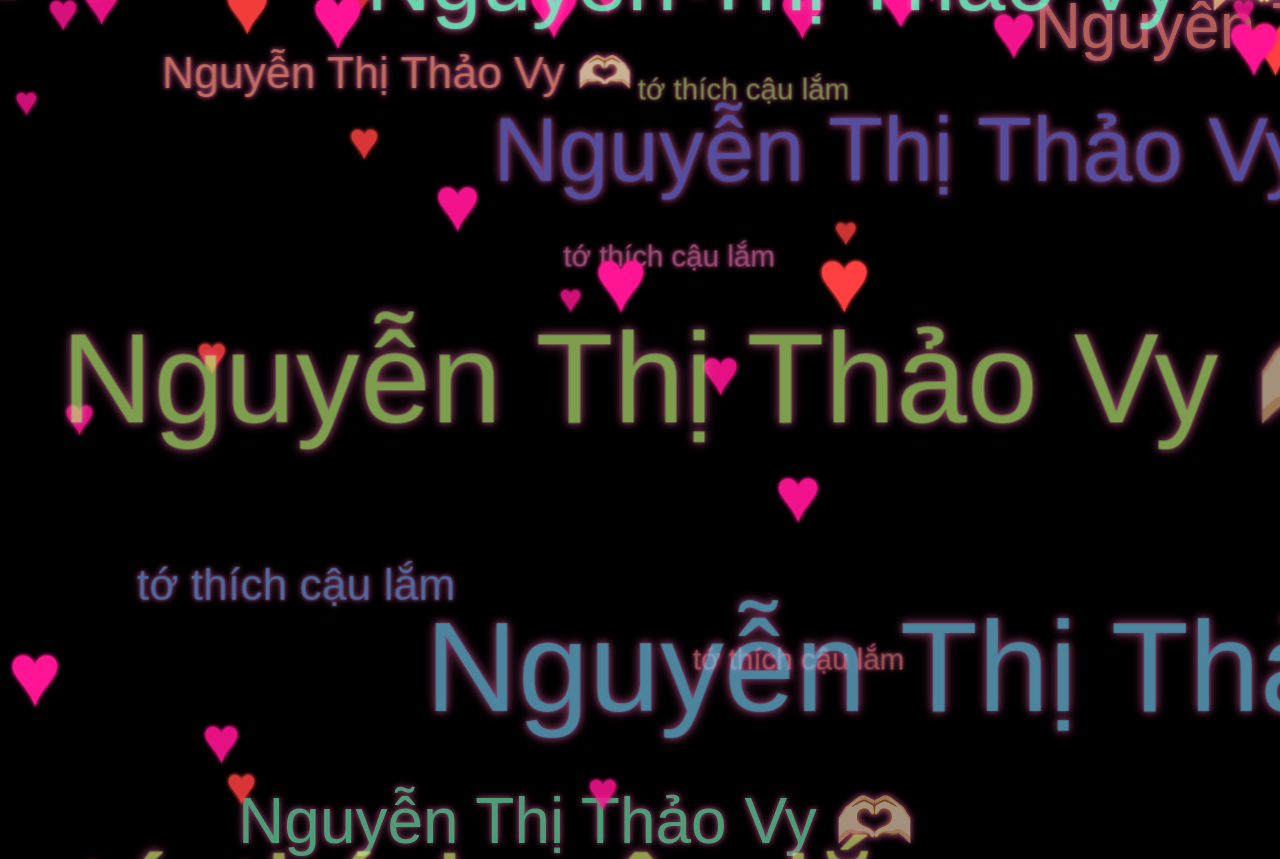
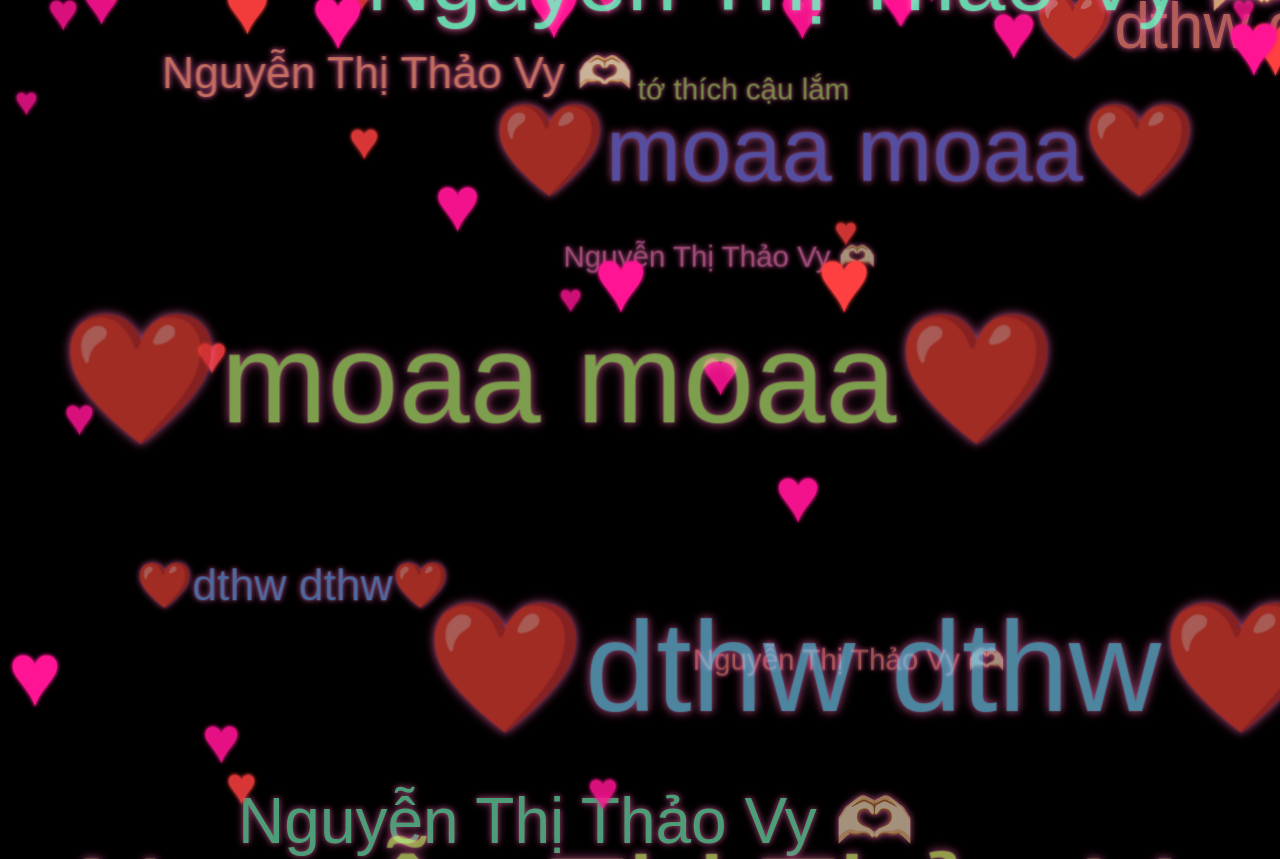
Before and after one commit to loveu04/love15, a plain HTML site: page index.html in a window 1280 px wide. Shown: the top 859 px of the page. Drawn offline with Linux system fonts and the light colour scheme; animation ran at ten frames a second.

Commit message:
Update index.html

```diff
--- a/index.html
+++ b/index.html
@@ -140,6 +140,10 @@
   "Nguyễn Thị Thảo Vy 🫶🏻",
 "tớ thích cậu lắm",
   "Nguyễn Thị Thảo Vy 🫶🏻",
+"❤️moaa moaa❤️",
+  "❤️dthw dthw❤️",
+"❤️moaa moaa❤️",
+  "❤️dthw dthw❤️",
         ];
 
         const scene = document.getElementById("scene");
```
